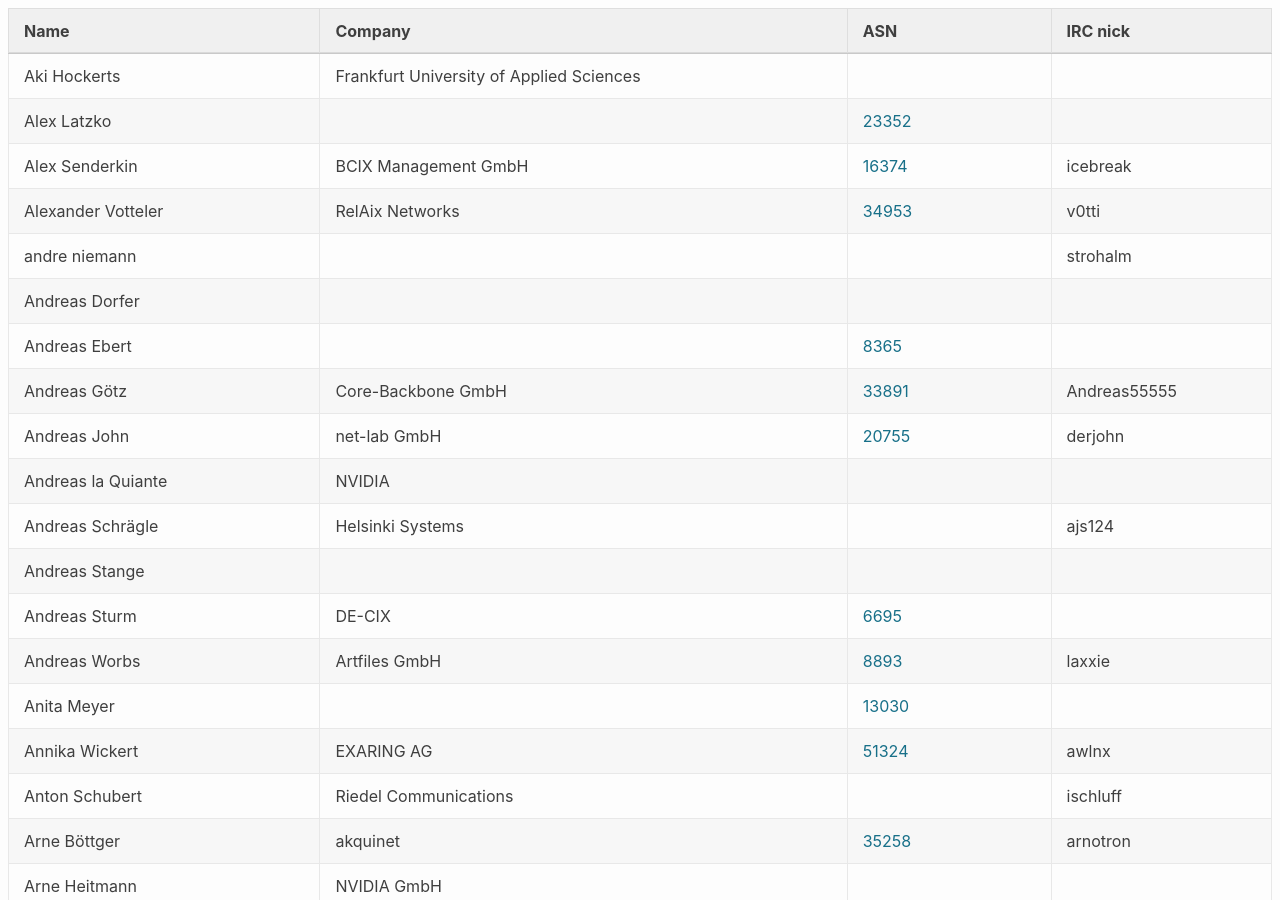
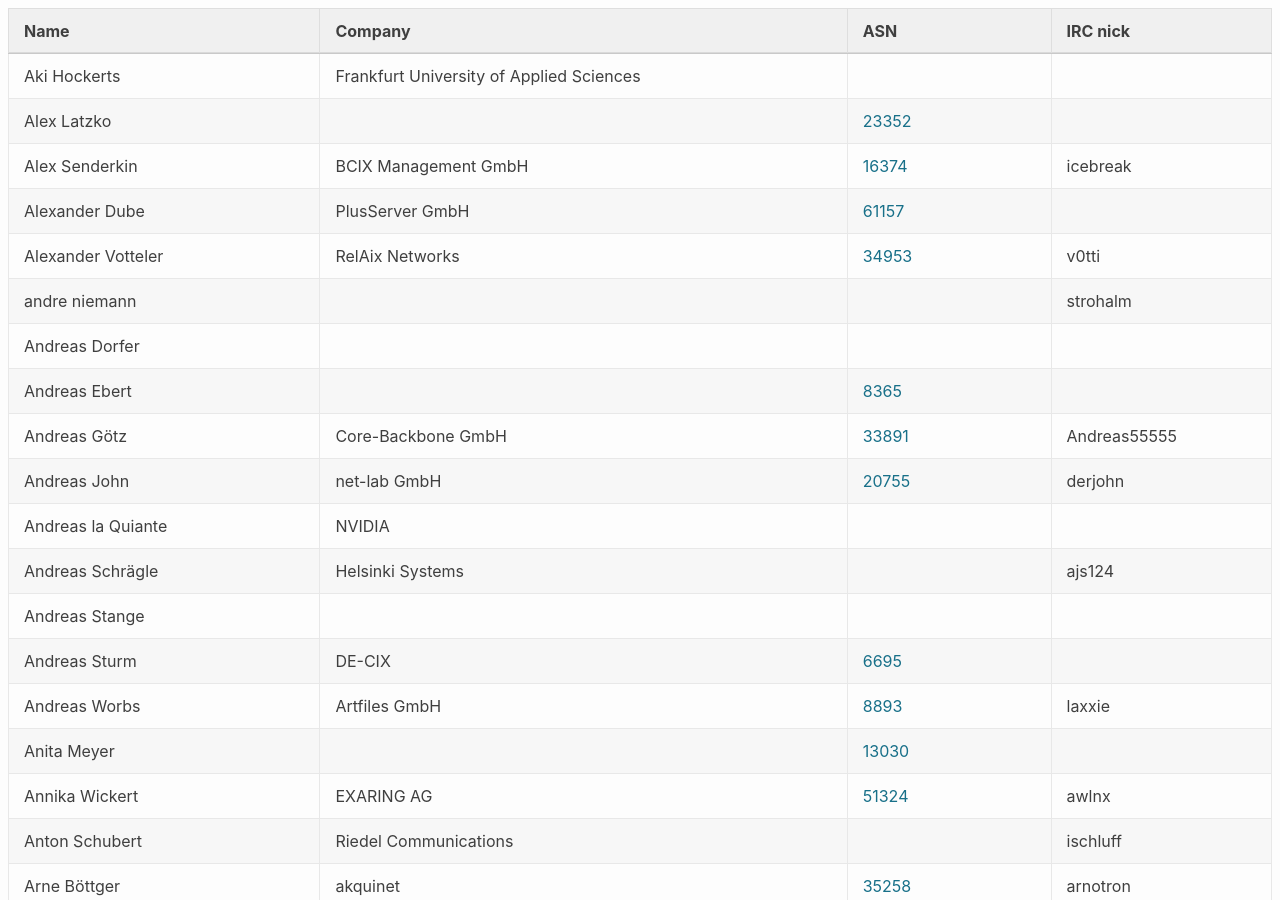
Before and after one commit to denog/pretix-attendeelist, a Jekyll site: the page built from index.markdown, in a window 1280 px wide and 900 px high. Built offline with Jekyll 4.4.1, drawn with Linux system fonts in a browser that asks for light colours.

Commit message:
Latest data: Thu Oct 22 06:51:14 UTC 2020

```diff
--- a/_data/attendees.json
+++ b/_data/attendees.json
@@ -4,6 +4,12 @@
     "company": "Frankfurt University of Applied Sciences",
     "irc": null,
     "asn": null
+  },
+  {
+    "name": "Alexander Dube",
+    "company": "PlusServer GmbH",
+    "irc": null,
+    "asn": "61157"
   },
   {
     "name": "Alexander Votteler",
```
